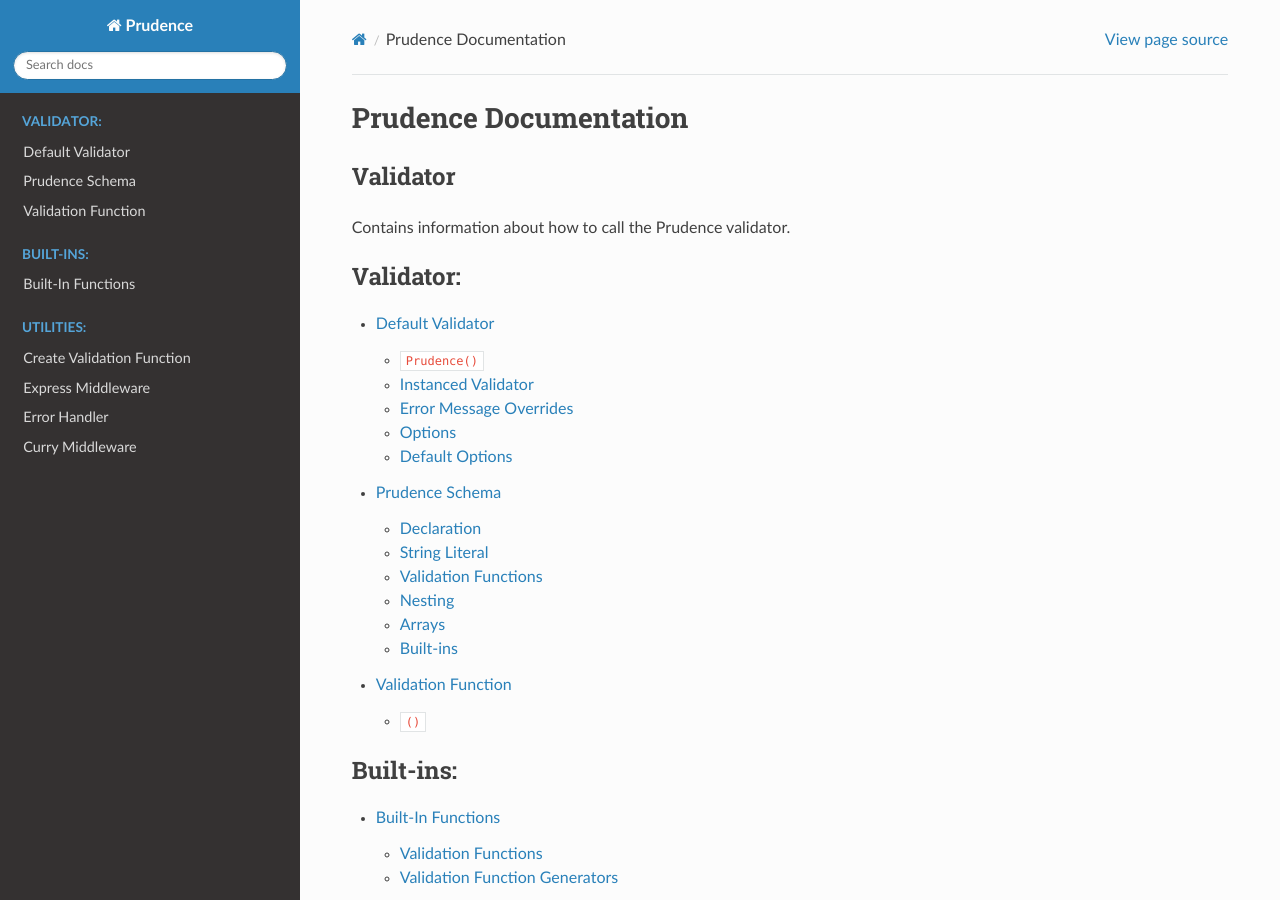
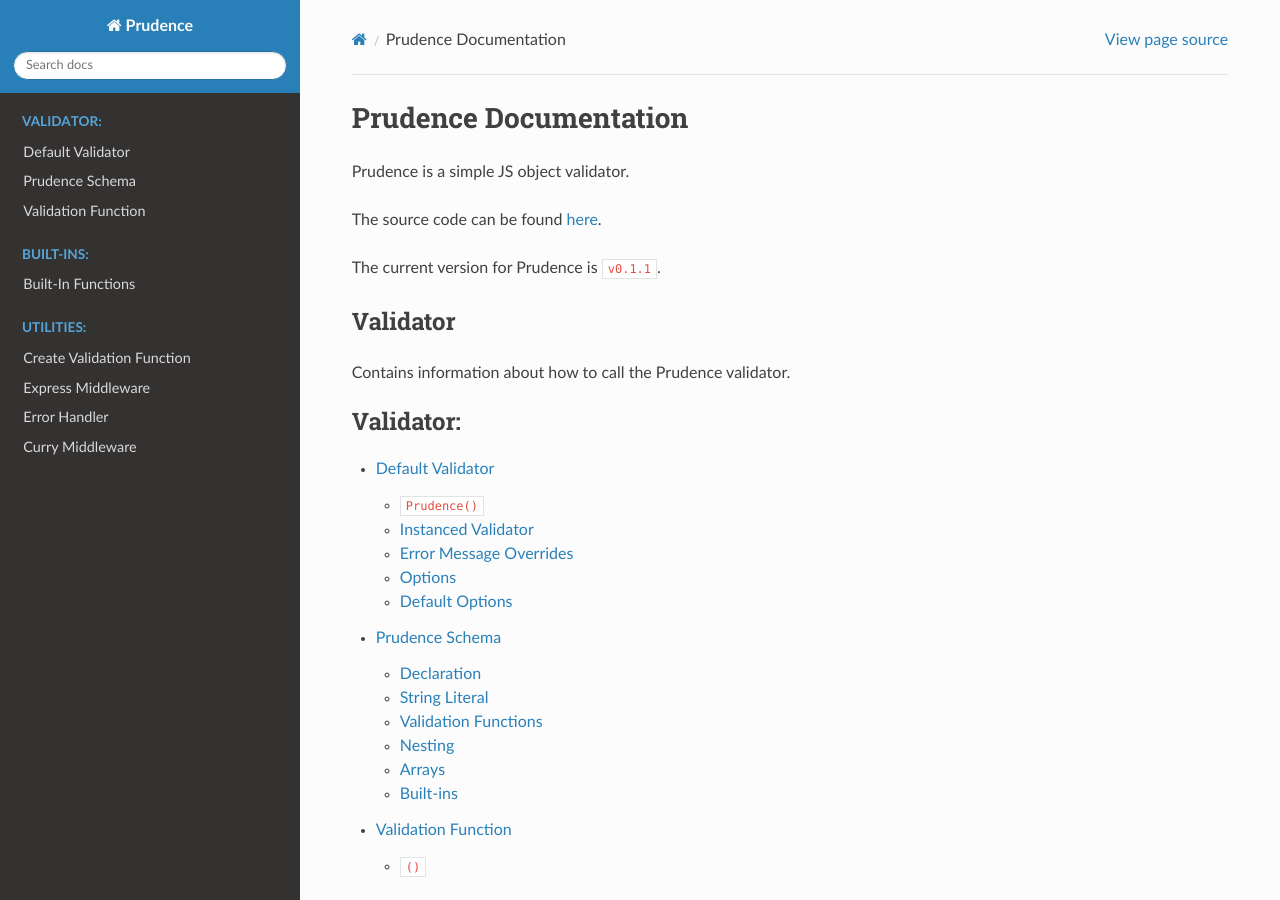
Before and after one commit to zkldi/prudence-docs, a Sphinx documentation site: the page built from source/index.rst, in a window 1280 px wide and 900 px high. Built offline with Sphinx 7.4.7 and the Read the Docs theme 2.0.0, drawn with Linux system fonts in a browser that asks for light colours.

Commit message:
Add description to Prudence

```diff
--- a/source/index.rst
+++ b/source/index.rst
@@ -1,5 +1,11 @@
 Prudence Documentation
 ====================================
+
+Prudence is a simple JS object validator.
+
+The source code can be found `here <https://github.com/zkldi/Prudence>`_.
+
+The current version for Prudence is ``v0.1.1``.
 
 #########
 Validator
```
